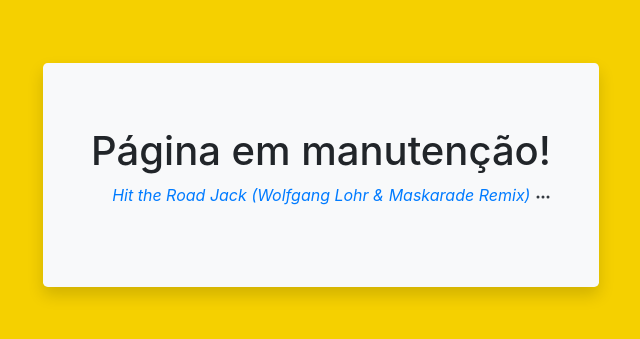
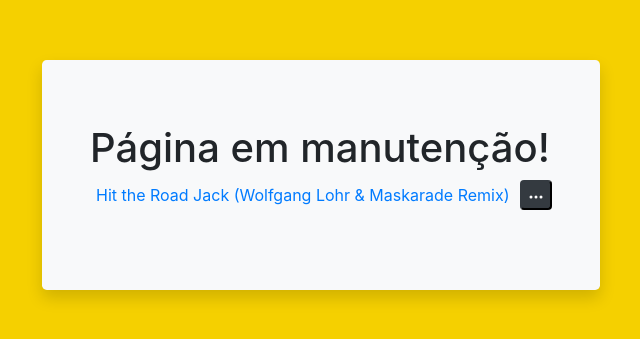
Before and after one commit to Beserrovsky/Curriculum, a React (Create React App) app: page / in a window 1280 px wide. Shown: the part 209-548 px from the top of the page, without its empty margins (319-959 px from the left). Built offline with nearby package versions, Linux system fonts and the light colour scheme; the HTML template or start-up script is replaced by a standard one.

Commit message:
last maintenance update (I hope so)

```diff
--- a/public/index.html
+++ b/public/index.html
@@ -15,7 +15,7 @@
     <meta property="og:title" content="Currículo de Felipe Beserra">
     <meta property="og:site_name" content="beserrovsky.github.io">
     <meta property="og:description" content="O melhor currículo que você vai ver hoje. Estreiando: Eu, React, Scss e muito mais!">
-    <meta property="og:image" content="%PUBLIC_URL%/og_pfp.jpg">
+    <meta property="og:image" content="https://beserrovsky.github.io/react-curriculum/og_image.JPG">
     <meta property="og:image:type" content="image/jpeg">
 
     <link rel="manifest" href="%PUBLIC_URL%/manifest.json" />
--- a/src/App.scss
+++ b/src/App.scss
@@ -2,6 +2,11 @@
 $theme-colors: (
     "danger": rgb(245, 208, 0)
 );
+
+.btn-link{
+    background-color: transparent;
+    border: 0;
+}
 
 // Custom components
 
--- a/src/App.tsx
+++ b/src/App.tsx
@@ -1,29 +1,24 @@
 import React from 'react';
 import './App.scss';
+import Footer from './components/Footer';
+import Header from './components/Header';
 import Maintenance from './Maintenance';
 
 function App() {
 
   const maintenance = true; // TRUE FOR MAINTENANCE SCREEN
-
   if(maintenance){
-
-    setTitle("Maintenance (Home)");
-
-    return (
-      <Maintenance/>
-    );
-
-  }else{
+    return Maintenance();
+  }
 
   setTitle("Home");
 
   return (
     <div className="App">
-
+      <Header/>
+      <Footer/>
     </div>
   );
-  }
 }
 
 export function setTitle(title: string){
--- a/src/Maintenance.tsx
+++ b/src/Maintenance.tsx
@@ -1,9 +1,13 @@
 import React from 'react'
 import { Jumbotron } from 'react-bootstrap';
+import { setTitle } from './App';
 
 import Music from './components/Music';
 
 export default function Maintenance() {
+
+  setTitle('Maintenance');
+
   return (
     <div className="Maintenance bg-danger">
       <Jumbotron className="bg-light px-5 shadow">
--- /dev/null
+++ b/src/components/Footer.tsx
@@ -0,0 +1,9 @@
+import React from 'react'
+
+export default function Footer() {
+  return (
+    <div className="Footer">
+
+    </div>
+  )
+}
--- /dev/null
+++ b/src/components/Header.tsx
@@ -0,0 +1,10 @@
+import React from 'react'
+import { Navbar } from 'react-bootstrap';
+
+export default function Header() {
+  return (
+    <div className="Header">
+      <Navbar/>
+    </div>
+  )
+}
--- a/src/components/Music.tsx
+++ b/src/components/Music.tsx
@@ -5,16 +5,16 @@ export default function Music() {
   const [controls_open, setControls_open] = useState<boolean>(false);
 
   return (
-    <div>
+    <div className="Music">
       <div className="d-flex justify-content-end">
         <p className="font-italic">
-          <a title="Background Music Link" onClick={()=>{window.open('https://www.youtube.com/watch?v=MPmD6hFaomk&ab_channel=EDMBot')}} href="javascript:void(0)">
+          <button title="Background Music Link" className="btn-link" onClick={()=>{window.open('https://www.youtube.com/watch?v=MPmD6hFaomk&ab_channel=EDMBot')}}>
             Hit the Road Jack (Wolfgang Lohr & Maskarade Remix)
-          </a>
+          </button>
           &nbsp;
-          <a title="Music Settings" className="Music-config pointer text-dark" onClick={()=>{setControls_open(!controls_open)}}>
+          <button title="Music Settings" className="btn-dark rounded" onClick={()=>{setControls_open(!controls_open)}}>
             <svg xmlns="http://www.w3.org/2000/svg" width="16" height="16" fill="currentColor" className="bi bi-three-dots" viewBox="0 0 16 16"><path d="M3 9.5a1.5 1.5 0 1 1 0-3 1.5 1.5 0 0 1 0 3zm5 0a1.5 1.5 0 1 1 0-3 1.5 1.5 0 0 1 0 3zm5 0a1.5 1.5 0 1 1 0-3 1.5 1.5 0 0 1 0 3z"/></svg>
-          </a>
+          </button>
         </p>
       </div>
       <div className="d-flex justify-content-end">
```
Also changed, not shown: public/manifest.json, public/og_image.JPG (added), public/og_pfp.JPG (deleted). Lines whose indentation alone changed are shown as unchanged.
